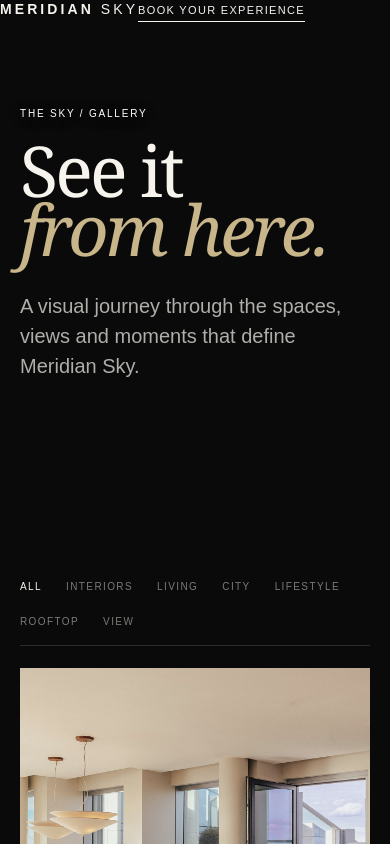
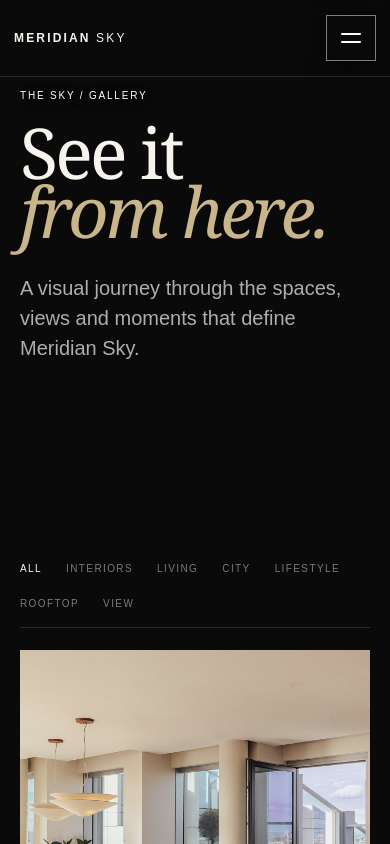
Before and after one commit to novacoreng/MeridenSky, a Next.js app: page /gallery in a window 390 px wide. Shown: the top 844 px of the page. Built offline with nearby package versions, Linux system fonts and the light colour scheme.

Commit message:
fix: use shared mobile navigation on gallery

```diff
--- a/src/app/gallery/page.tsx
+++ b/src/app/gallery/page.tsx
@@ -1,8 +1,10 @@
 import Link from "next/link";
+import SiteHeader from "@/components/SiteHeader";
+import SiteFooter from "@/components/SiteFooter";
 import PublicGallery from "@/components/PublicGallery";
 import "../page.css";
 import "./gallery.css";
 
 export default function GalleryPage() {
-  return <main className="galleryPage"><header className="simpleNav"><Link className="brand" href="/">MERIDIAN <span>SKY</span></Link><Link className="navCta" href="/book">Book your experience</Link></header><section className="section pageHero"><p className="eyebrow">THE SKY / GALLERY</p><h1>See it<br /><em>from here.</em></h1><p className="lede">A visual journey through the spaces, views and moments that define Meridian Sky.</p></section><section className="section galleryExperience"><PublicGallery /></section></main>;
+  return <main className="galleryPage"><SiteHeader/><section className="section pageHero"><p className="eyebrow">THE SKY / GALLERY</p><h1>See it<br /><em>from here.</em></h1><p className="lede">A visual journey through the spaces, views and moments that define Meridian Sky.</p></section><section className="section galleryExperience"><PublicGallery /></section><SiteFooter/></main>;
 }
```
